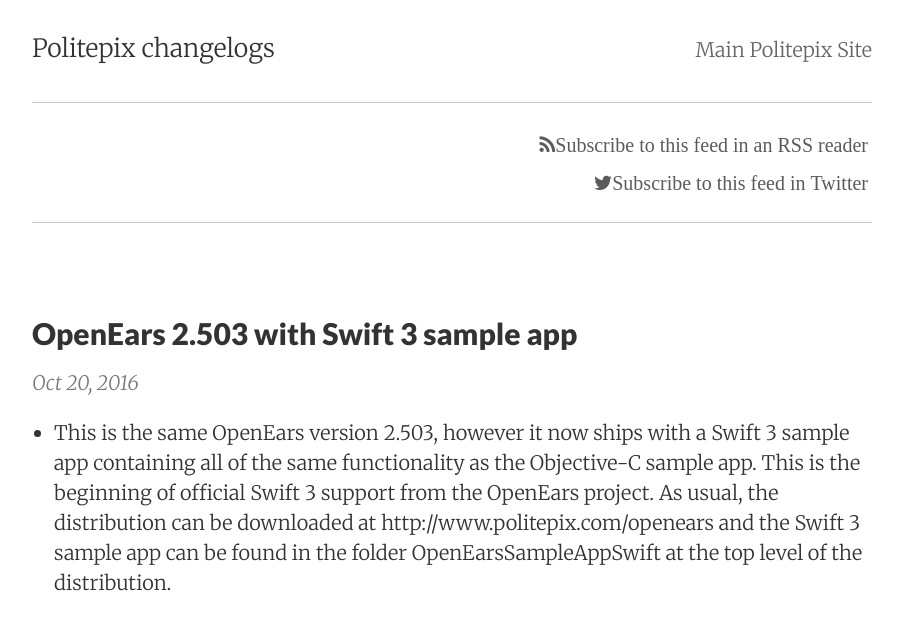
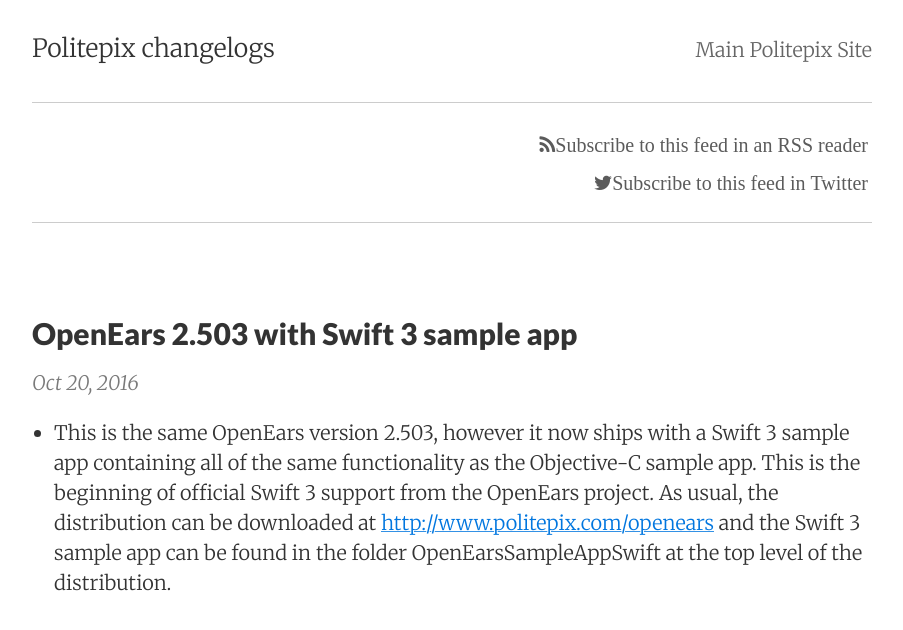
Before and after one commit to Halle/Changelogs, a Jekyll site: the page built from _posts/2016-10-20-OpenEars-2.503-With-Swift-3-Sample-App.md, in a window 1280 px wide. Shown: the top 630 px of the page, without its empty margins (188-1091 px from the left). Built offline with Jekyll 4.4.1, drawn with Linux system fonts in a browser that asks for light colours; nearby versions of some CDN libraries; part of the change alters nothing that is shown.

```diff
--- a/_posts/2016-10-20-OpenEars-2.503-With-Swift-3-Sample-App.md
+++ b/_posts/2016-10-20-OpenEars-2.503-With-Swift-3-Sample-App.md
@@ -5,4 +5,4 @@ date:       2016-10-20
 summary:    OpenEars 2.503 with Swift 3 sample app
 categories: openears
 ---
-* This is the same OpenEars version 2.503, however it now ships with a Swift 3 sample app containing all of the same functionality as the Objective-C sample app. This is the beginning of official Swift 3 support from the OpenEars project. As usual, the distribution can be downloaded at http://www.politepix.com/openears and the Swift 3 sample app can be found in the folder OpenEarsSampleAppSwift at the top level of the distribution.
+* This is the same OpenEars version 2.503, however it now ships with a Swift 3 sample app containing all of the same functionality as the Objective-C sample app. This is the beginning of official Swift 3 support from the OpenEars project. As usual, the distribution can be downloaded at <a href="http://www.politepix.com/openears">http://www.politepix.com/openears</a> and the Swift 3 sample app can be found in the folder OpenEarsSampleAppSwift at the top level of the distribution.
```
